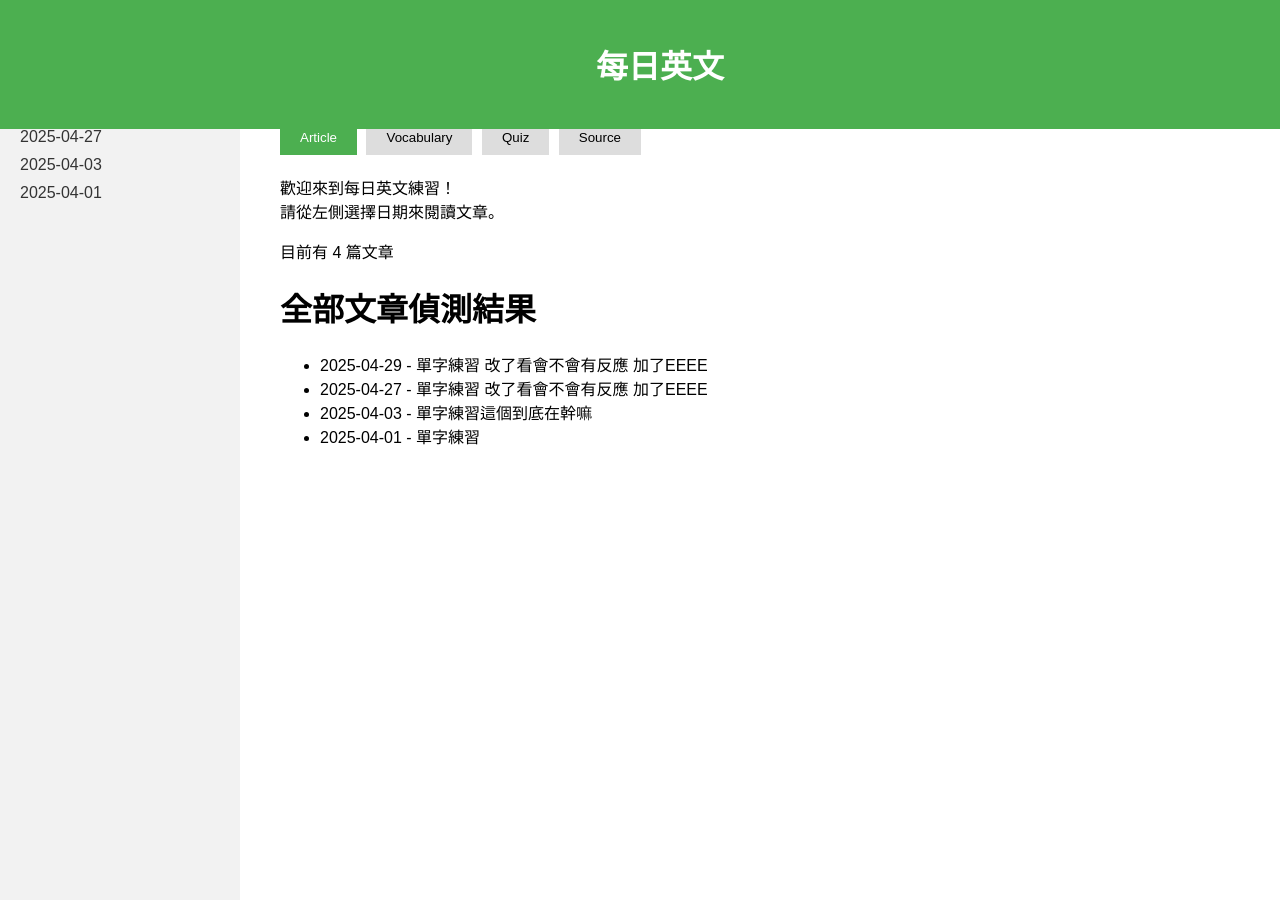
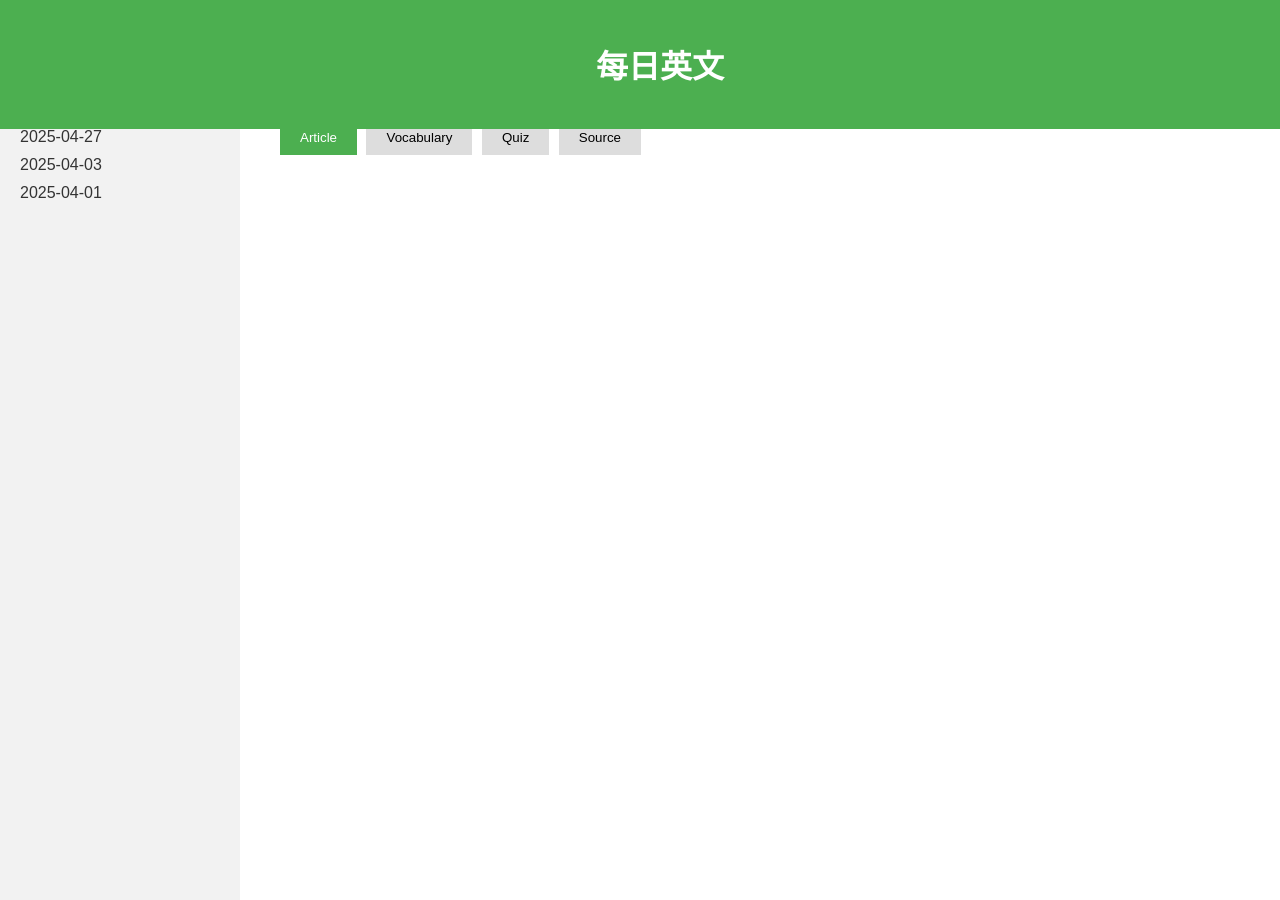
Before and after one commit to shwpatrick/daily-english, a Jekyll site: the page built from index.md, in a window 1280 px wide and 900 px high. Built offline with Jekyll 4.4.1, drawn with Linux system fonts in a browser that asks for light colours.

Commit message:
Update index.md

```diff
--- a/index.md
+++ b/index.md
@@ -2,17 +2,3 @@
 layout: main
 title: 每日英文
 ---
-
-歡迎來到每日英文練習！
-請從左側選擇日期來閱讀文章。
-<p>目前有 {{ site.posts | size }} 篇文章</p>
-
-# 全部文章偵測結果
-
-<ul>
-{% for post in site.posts %}
-  <li>{{ post.date | date: "%Y-%m-%d" }} - {{ post.title }}</li>
-{% else %}
-  <li>目前沒有找到任何文章</li>
-{% endfor %}
-</ul>
```
